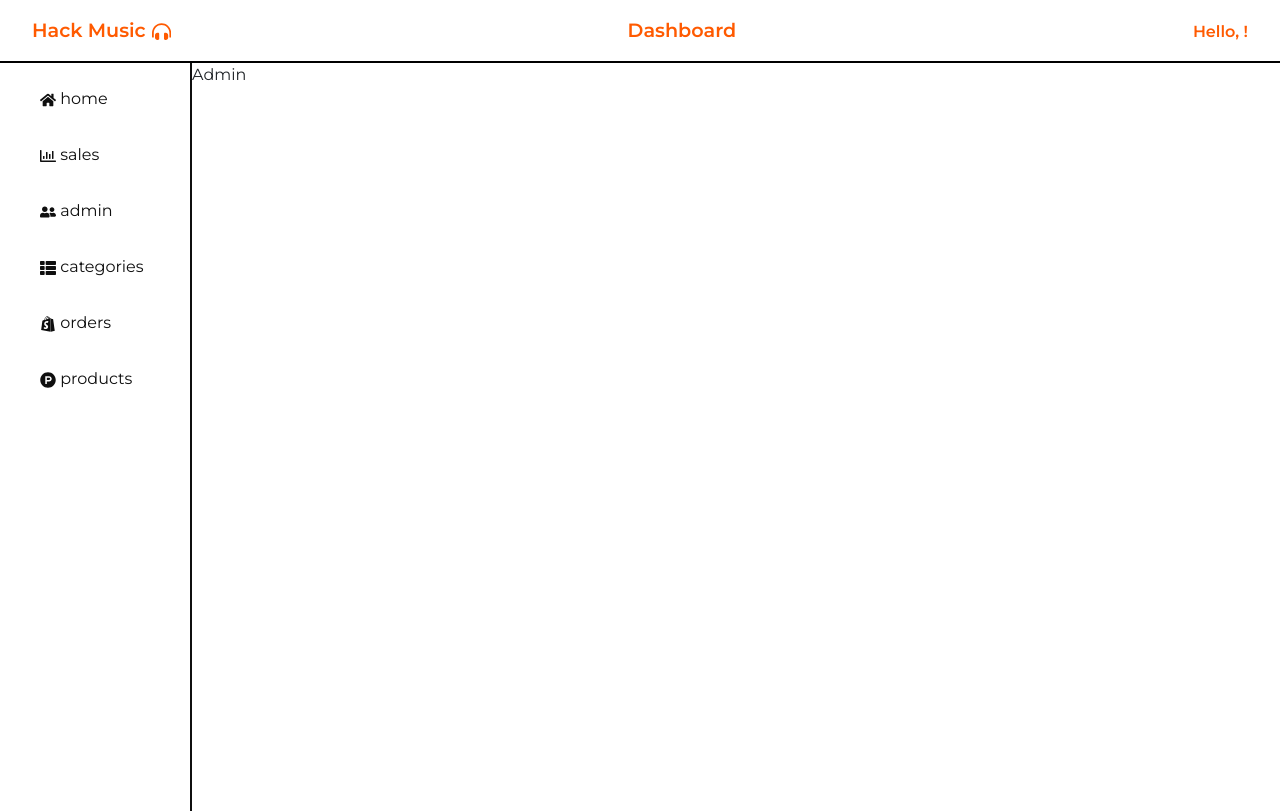
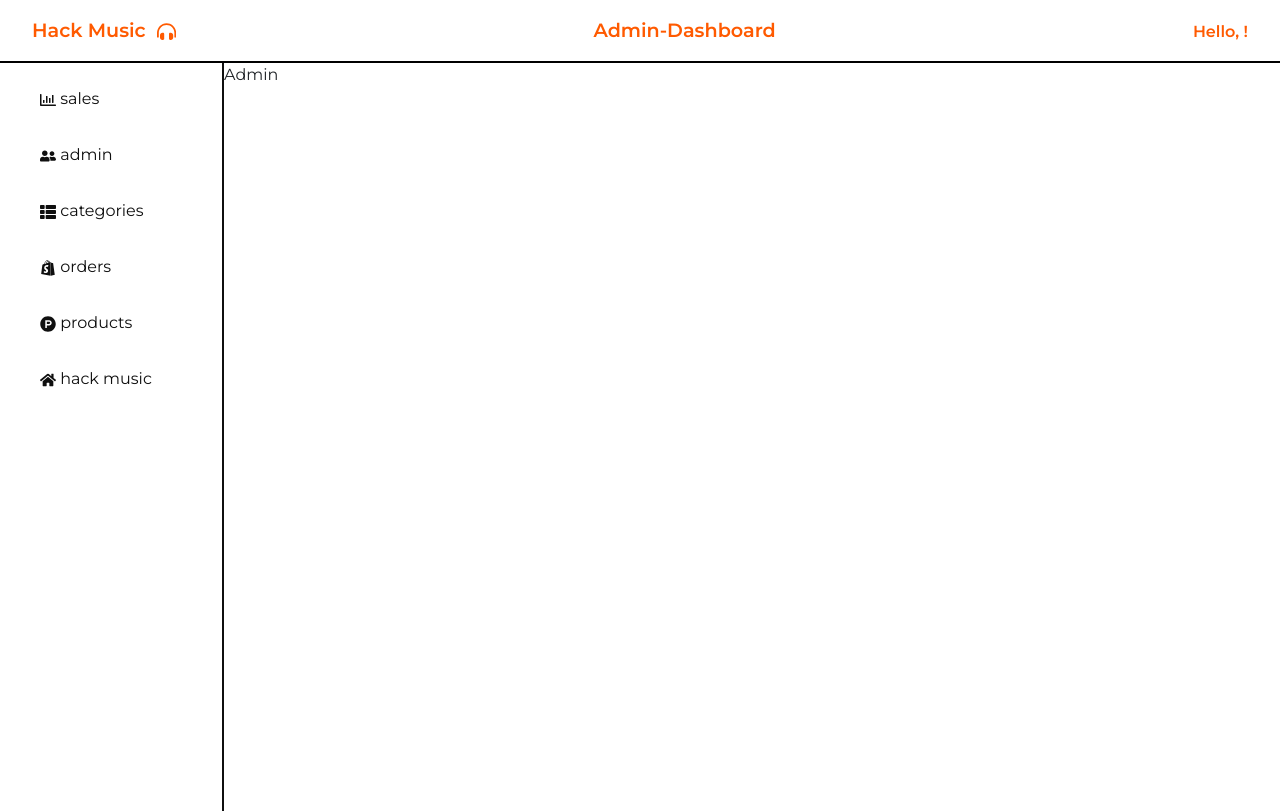
Before and after one commit to gabi-bm/hack-music-front, a React (Create React App) app: page /dashboard/admin in a window 1280 px wide. Built offline with nearby package versions, Linux system fonts and the light colour scheme.

Commit message:
dashboard changes

```diff
--- a/src/components/Dashboard/DashNavBar/DashNavbar.jsx
+++ b/src/components/Dashboard/DashNavBar/DashNavbar.jsx
@@ -8,11 +8,11 @@ const DashNavBar = () => {
     <div className="nav-container">
       <Link to={"/"}>
         <div className="dash-navbar">
-          <span className="nav-title">Hack Music</span>
+          <span className="nav-title">Hack Music </span>
           <FaIcons.FaHeadphonesAlt className="nav-logo" />
         </div>
       </Link>
-      <div className="dash-navbar">Dashboard</div>
+      <div className="dash-navbar">Admin-Dashboard</div>
       <div className="dash-navbar">
         {user && <span className="tx-size-lg">{"Hello, " + user.firstName + "!"}</span>}
       </div>
--- a/src/components/Dashboard/DashSideBar/DashSideBar.css
+++ b/src/components/Dashboard/DashSideBar/DashSideBar.css
@@ -1,5 +1,5 @@
 .sideBar{
-    width: 12rem;
+    width: 14rem;
     height: calc(100vh - 52px);
     border-right: 2px solid #0f0f0f;
 }
@@ -33,7 +33,7 @@
 
 
 }
-@media (max-width: 1090px){
+@media (max-width: 1190px){
     .sideBar{
         width: 7rem;
     }
--- a/src/components/Dashboard/DashSideBar/DashSideBar.jsx
+++ b/src/components/Dashboard/DashSideBar/DashSideBar.jsx
@@ -6,12 +6,7 @@ const DashSideBar = () => {
   return (
     <div className="sideBar">
       <ul className="dash-ul">
-        <Link className="dash-link" to="/dashboard">
-          <li className="dash-li">
-            <FaIcons.FaHome />
-            <span className="text-responsive"> home</span>
-          </li>
-        </Link>
+        <Link className="dash-link" to="/"></Link>
         <Link className="dash-link" to="/dashboard">
           <li className="dash-li">
             <FaIcons.FaRegChartBar />
@@ -41,6 +36,10 @@ const DashSideBar = () => {
             <FaIcons.FaProductHunt />
             <span className="text-responsive"> products</span>
           </li>
+          <li className="dash-li">
+            <FaIcons.FaHome />
+            <span className="text-responsive"> hack music</span>
+          </li>
         </Link>
       </ul>
     </div>
--- a/src/components/Footter/Footer.css
+++ b/src/components/Footter/Footer.css
@@ -39,6 +39,9 @@ li:hover{
     .footer-first{
         display: none;
     }
+    .resp-foot{
+        display:none;
+    }
 }
 .footer-text{
     font-size: var(--font-size-sm);
--- a/src/components/Footter/Footer.jsx
+++ b/src/components/Footter/Footer.jsx
@@ -70,7 +70,7 @@ const Footer = () => {
       </div>
       <div className="footer-second">
         <div> © Hack Music | Products can change withot notice </div>
-        <div>Contacta | Forum | Cookies & Terms</div>
+        <div className="resp-foot">Contacta | Forum | Cookies & Terms</div>
       </div>
     </div>
   );
--- a/src/components/ProductCardSmall/ProductCardSmall.jsx
+++ b/src/components/ProductCardSmall/ProductCardSmall.jsx
@@ -24,7 +24,7 @@ const ProductCardSmall = ({ productId }) => {
           <img
             className="flex-grow-1"
             src={product.picture[0]}
-            style={{ maxWidth: "12rem", height: "12rem" }}
+            style={{ width: "auto", maxHeight: "100%" }}
           ></img>
 
           <span
```
